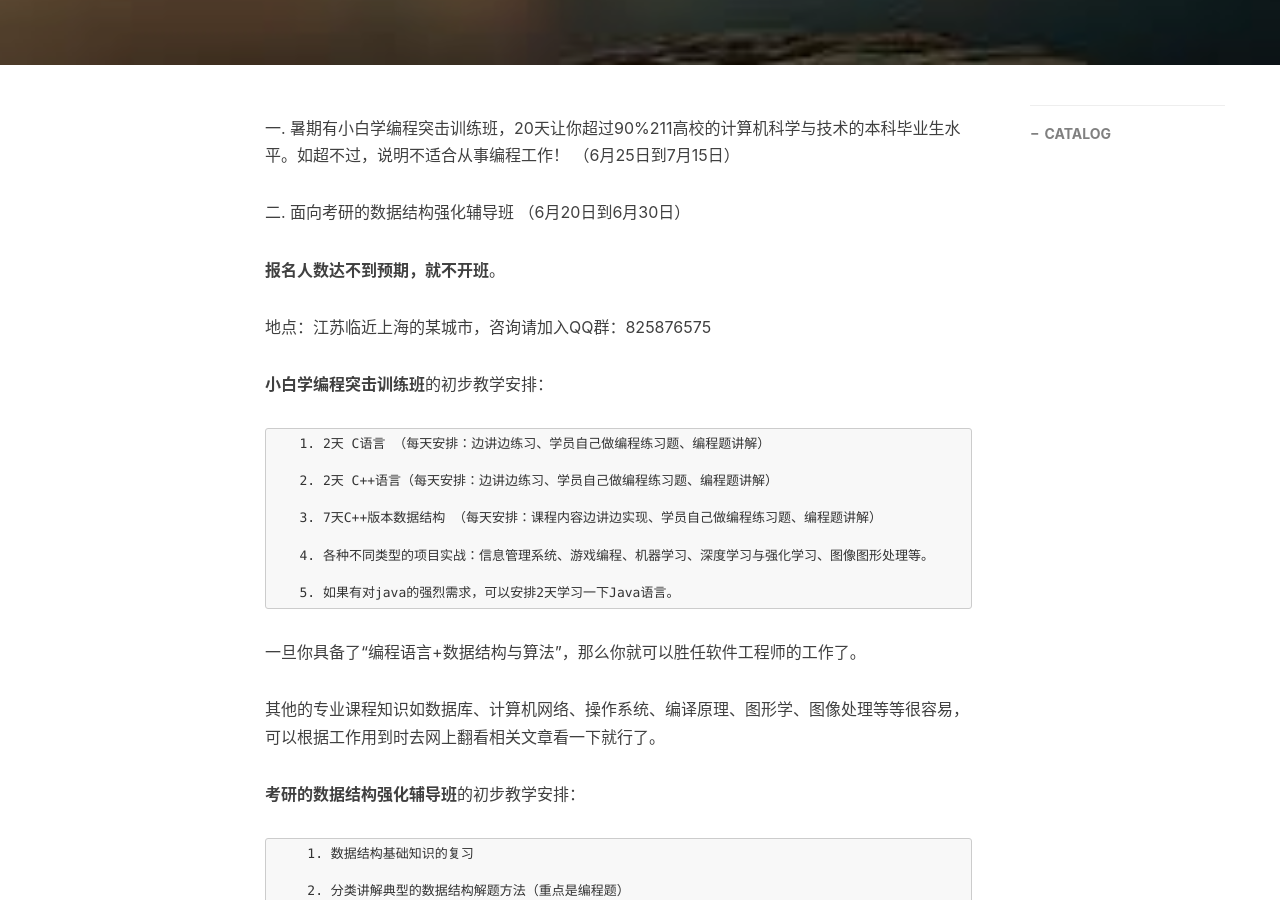
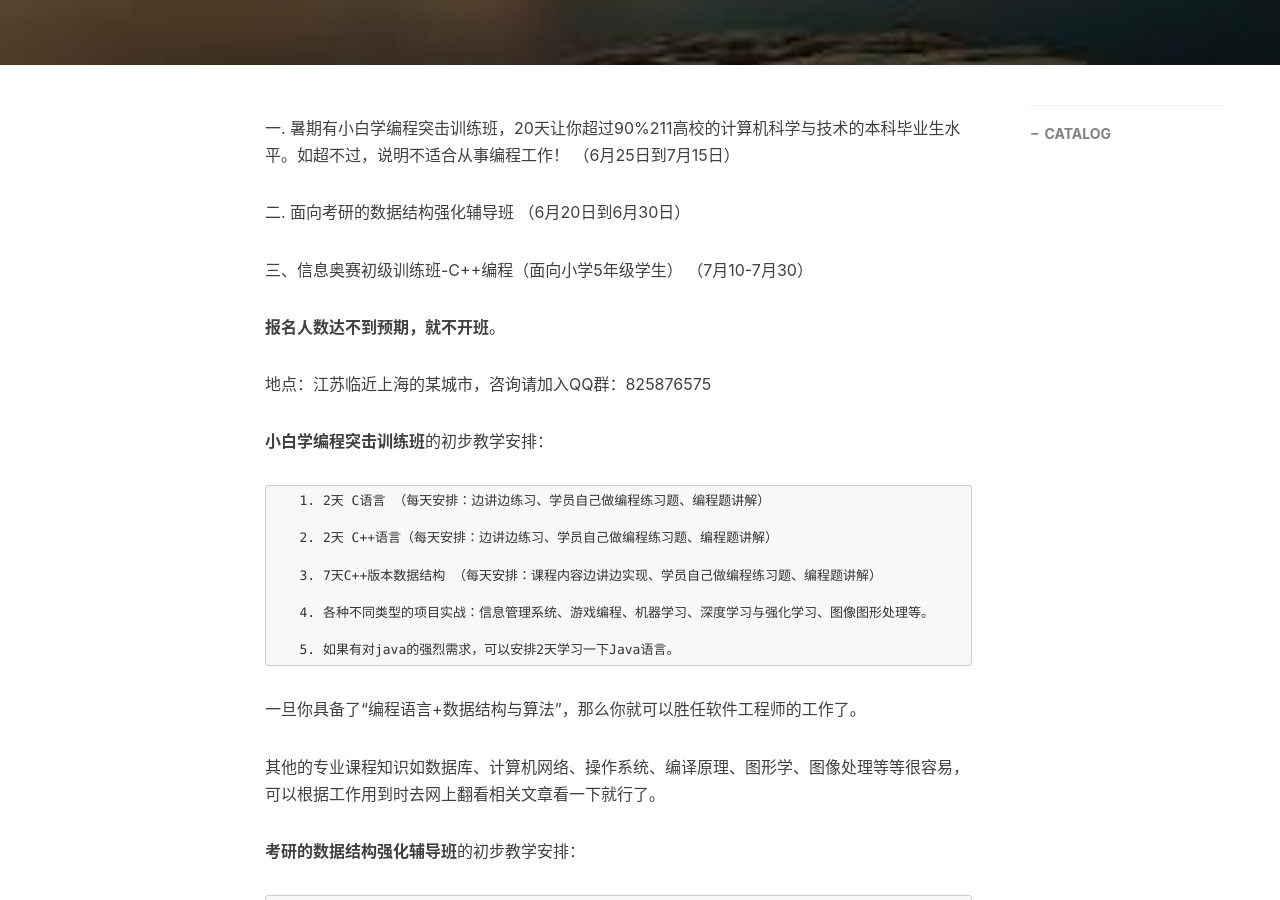
Before and after one commit to xuepro/xuepro.github.io, a Jekyll site: the page built from _posts/2019-05-25-暑期：小白学编程和考研数据结构突击强化班 .md, in a window 1280 px wide and 900 px high, scrolled down 518 px. Built offline with Jekyll 4.4.1, drawn with Linux system fonts in a browser that asks for light colours; nearby versions of some CDN libraries; comment, search, counter and statistics services are not loaded.

Commit message:
Update 2019-05-25-暑期：小白学编程和考研数据结构突击强化班 .md

```diff
--- a/_posts/2019-05-25-暑期：小白学编程和考研数据结构突击强化班 .md
+++ b/_posts/2019-05-25-暑期：小白学编程和考研数据结构突击强化班 .md
@@ -18,6 +18,9 @@ tags:
 
 二. 面向考研的数据结构强化辅导班
 （6月20日到6月30日）
+
+三、信息奥赛初级训练班-C++编程（面向小学5年级学生） （7月10-7月30）
+
 
 **报名人数达不到预期，就不开班**。
 
```
